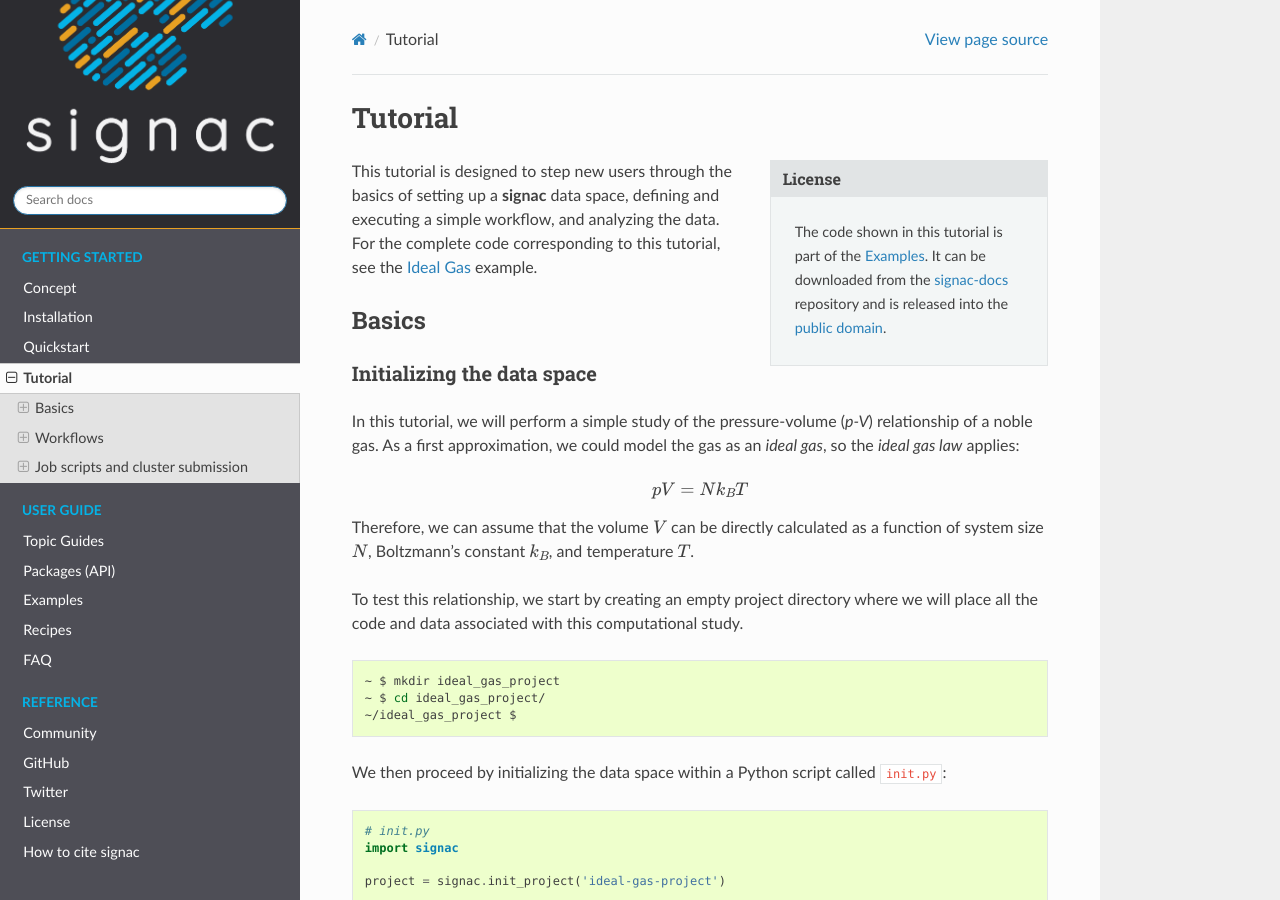
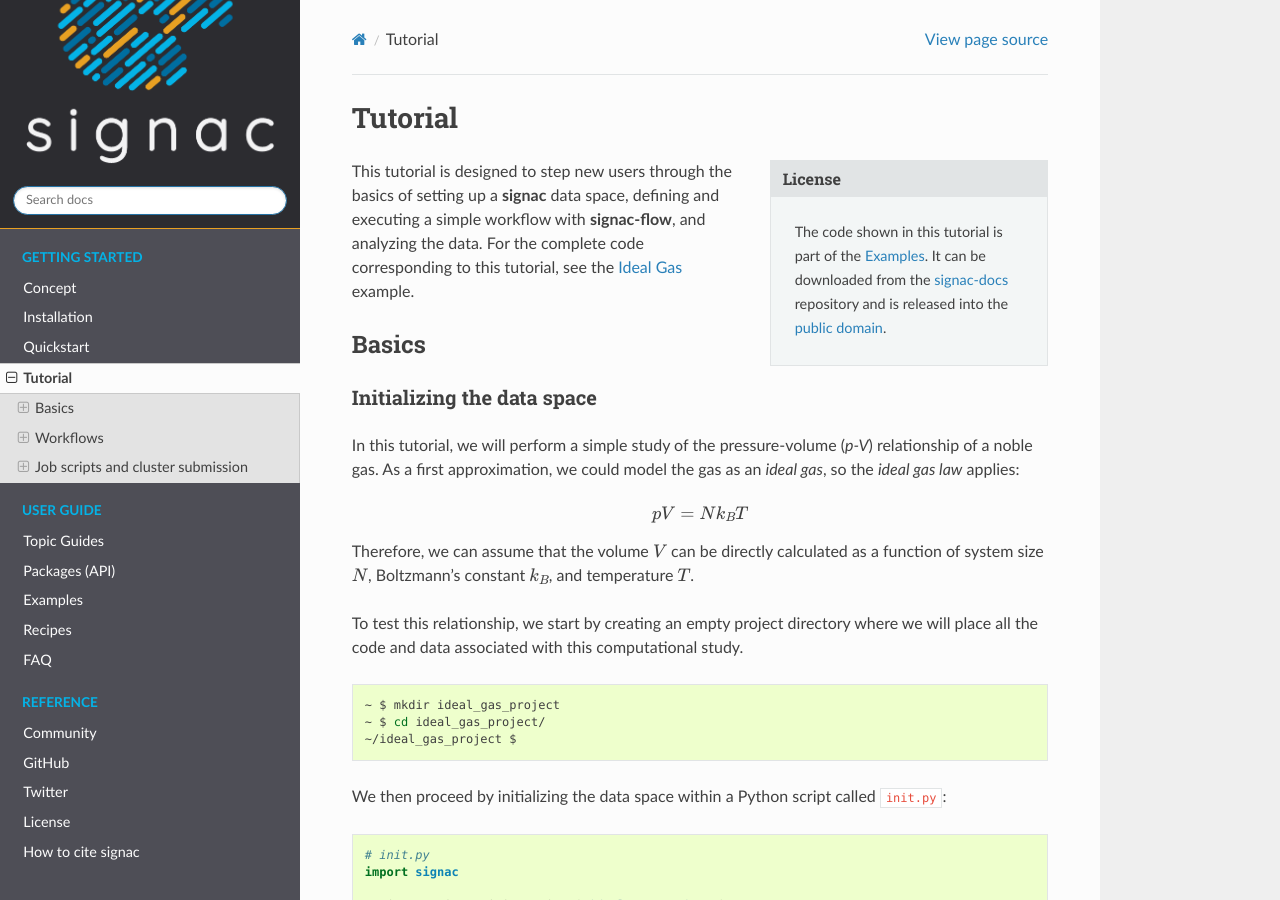
Before and after one commit to glotzerlab/signac-docs, a Sphinx documentation site: the page built from docs/source/tutorial.rst, in a window 1280 px wide and 900 px high. Built offline with Sphinx 7.4.7 and the Read the Docs theme 2.0.0, drawn with Linux system fonts in a browser that asks for light colours; some of the changed text lies outside the part shown.

Commit message:
adding flow more explicitly to quickstart and tutorial

```diff
--- a/docs/source/quickstart.rst
+++ b/docs/source/quickstart.rst
@@ -6,7 +6,7 @@
 
 .. todo:: Consider replacing this with a screencast!
 
-To get started, first :ref:`install <installation>` **signac** and then setup a new project with:
+To get started, first :ref:`install <installation>` **signac** and  **signac-flow**, then set up a new project with:
 
 .. code-block:: bash
 
@@ -28,7 +28,7 @@
     ~/my_project $ python init.py
 
 The key is using the Python *project* handle as the interface to initialize jobs (data points) in your data space.
-You can then implement a simple *data space operation* within a ``project.py`` script:
+You can then implement a simple *data space operation* using **signac-flow** within a ``project.py`` script:
 
 .. literalinclude:: ../../examples/quickstart/project.py
 
--- a/docs/source/tutorial.rst
+++ b/docs/source/tutorial.rst
@@ -11,7 +11,7 @@
 
 .. _signac-docs: https://github.com/glotzerlab/signac-docs
 
-This tutorial is designed to step new users through the basics of setting up a **signac** data space, defining and executing a simple workflow, and analyzing the data.
+This tutorial is designed to step new users through the basics of setting up a **signac** data space, defining and executing a simple workflow with **signac-flow**, and analyzing the data.
 For the complete code corresponding to this tutorial, see the :ref:`idg_example` example.
 
 
@@ -210,7 +210,7 @@
 =========
 
 
-Implementing a simple workflow
+Implementing a simple workflow with signac-flow
 ------------------------------
 
 In many cases, it is desirable to avoid the repeat execution of data space operations, especially if they are not `idempotent <https://en.wikipedia.org/wiki/Idempotence>`_ or are significantly more expensive than our simple example.
```
